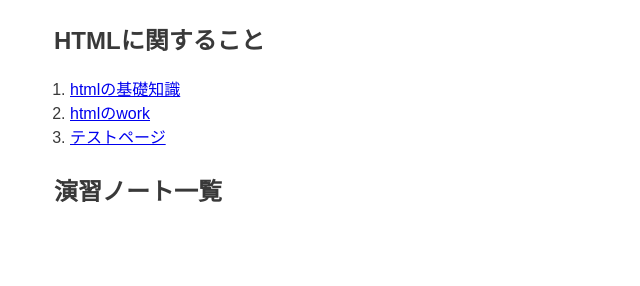
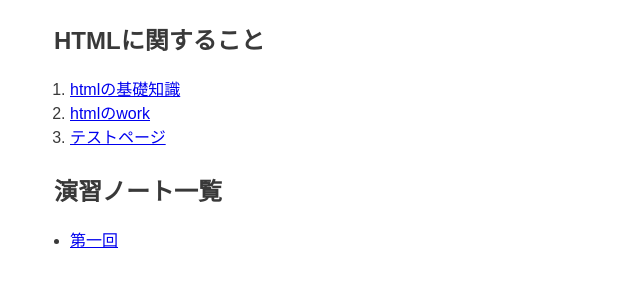
Before and after one commit to suzytsuna/xbp, a plain HTML site: page de12/index.html in a window 1280 px wide. Shown: the part 152-438 px from the top of the page, without its empty margins (0-640 px from the left). Drawn offline with Linux system fonts and the light colour scheme.

Commit message:
20231001

```diff
--- a/de12/index.html
+++ b/de12/index.html
@@ -18,6 +18,9 @@
             <li><a href="./test.html" target="_blank">テストページ</a></li>
         </ol>
         <h2>演習ノート一覧</h2>
+        <ul>
+            <li><a href="http://127.0.0.1:5500/de12/test%20-%20%E3%82%B3%E3%83%94%E3%83%BC.html">第一回</a></li>
+        </ul>
 
 
 
```
